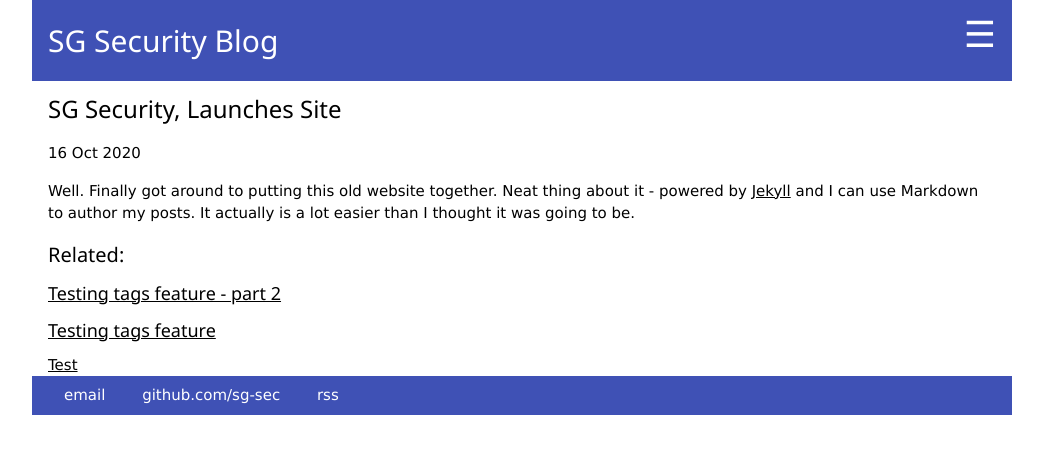
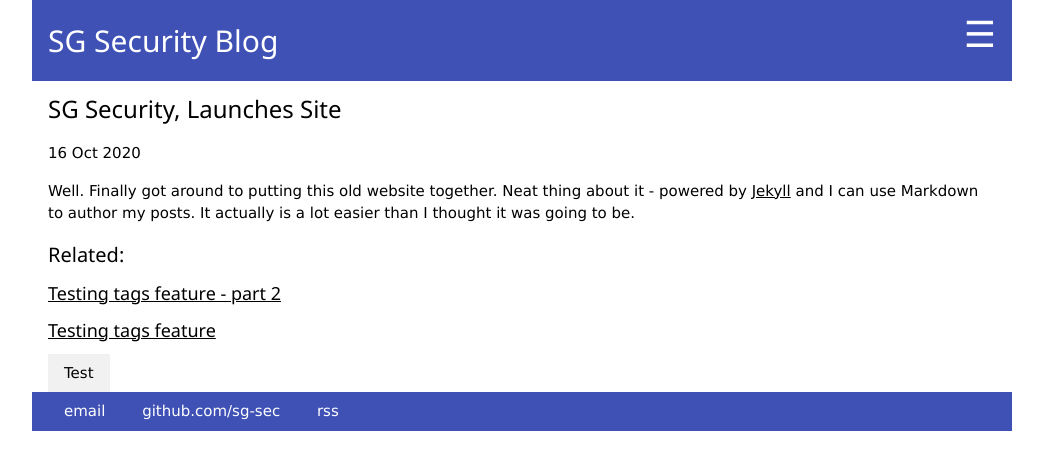
Before and after one commit to sg-sec/sg-sec.github.io, a Jekyll site: the page built from _posts/2020-10-16-test.md, in a window 1280 px wide. Shown: the top 470 px of the page, without its empty margins (118-1161 px from the left). Built offline with Jekyll 4.4.1, drawn with Linux system fonts in a browser that asks for light colours.

Commit message:
Update post.html

```diff
--- a/_layouts/post.html
+++ b/_layouts/post.html
@@ -25,7 +25,7 @@
       {% if post.url != page.url %}
         {% if page.tags contains tag %}
           {% assign sameTagCount = sameTagCount | plus: 1 %}
-          {% capture tagvalue %} <a href="{{ site.baseurl }}/blog/tags.html#{{ tag }}">{{ tag }}</a> {% endcapture %}
+          {% capture tagvalue %} <a class="w3-button w3-light-grey w3-mobile" href="{{ site.baseurl }}/blog/tags.html#{{ tag }}">{{ tag }}</a> {% endcapture %}
           {% if commonTags contains tagvalue %}{% else %}
               {% assign commonTags = commonTags | append: tagvalue %}
           {% endif %}
```
